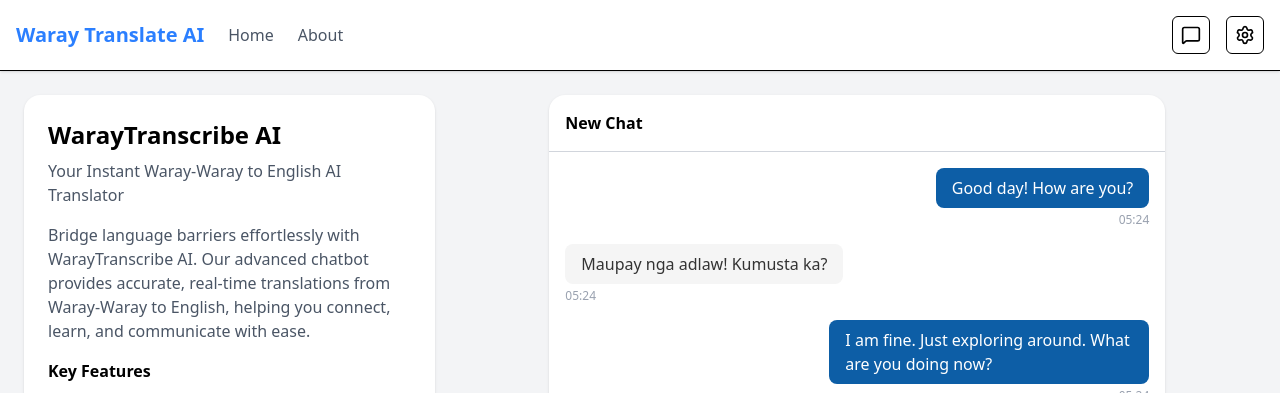
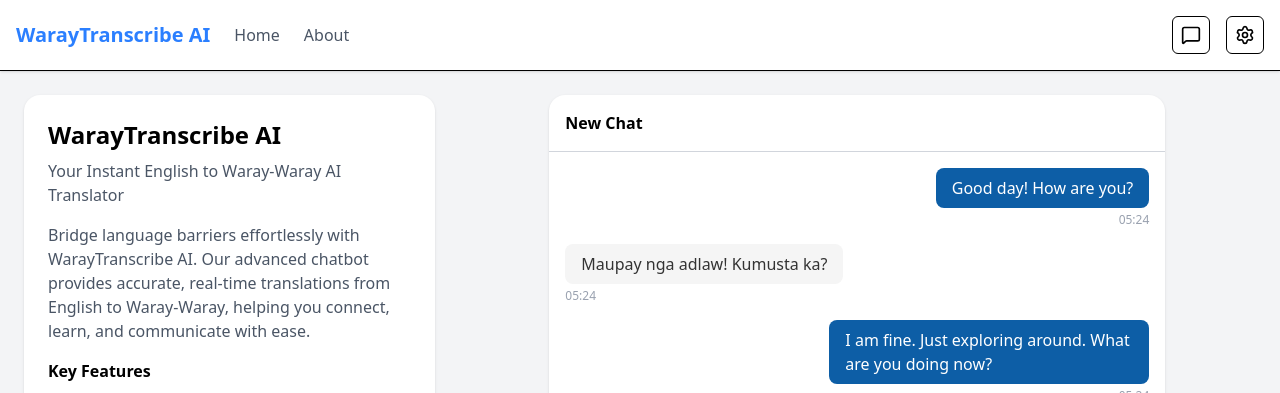
Before and after one commit to uNique-02/Waray-Translate-AI, a React (Vite) app in the folder frontend/: page / in a window 1280 px wide. Shown: the top 393 px of the page. Built offline with nearby package versions, Linux system fonts and the light colour scheme.

Commit message:
Updated UI for landing page

```diff
--- a/frontend/src/pages/LandingPage.jsx
+++ b/frontend/src/pages/LandingPage.jsx
@@ -44,7 +44,7 @@
       <header className="flex justify-between items-center p-4 border-b bg-white shadow-sm">
         <div className="flex items-center space-x-6">
           <span className="text-blue-500 font-bold text-xl">
-            Waray Translate AI
+            WarayTranscribe AI
           </span>
           <nav className="flex space-x-6 text-gray-600">
             <a href="#" className="hover:text-black">
@@ -85,12 +85,12 @@
         <div className="w-1/3 bg-white rounded-2xl shadow p-6">
           <h2 className="text-2xl font-bold mb-2">WarayTranscribe AI</h2>
           <p className="text-gray-600 mb-4">
-            Your Instant Waray-Waray to English AI Translator
+            Your Instant English to Waray-Waray AI Translator
           </p>
           <p className="text-gray-600 mb-4">
             Bridge language barriers effortlessly with WarayTranscribe AI. Our
             advanced chatbot provides accurate, real-time translations from
-            Waray-Waray to English, helping you connect, learn, and communicate
+            English to Waray-Waray, helping you connect, learn, and communicate
             with ease.
           </p>
           <h3 className="font-semibold mb-2">Key Features</h3>
```
